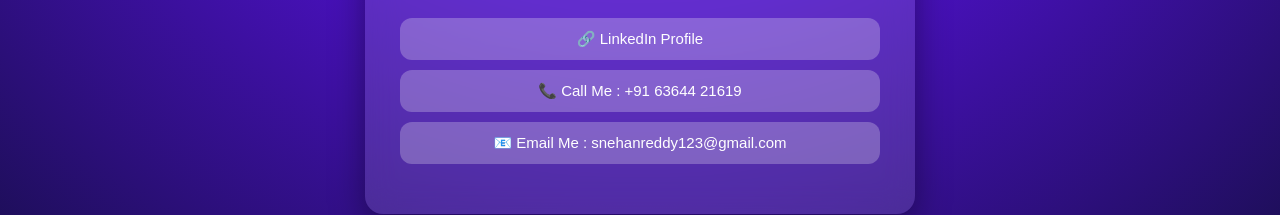
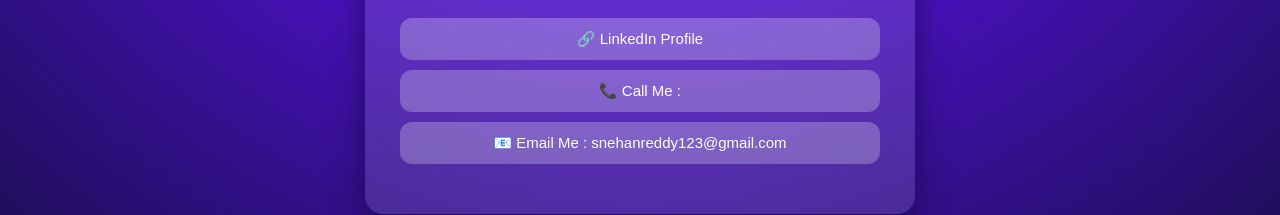
Before and after one commit to snehanreddy123-create/website-demo, a plain HTML site: page contact.html in a window 1280 px wide. Shown: the part 512-727 px from the top of the page. Drawn offline with Linux system fonts and the light colour scheme.

Commit message:
Update contact.html

```diff
--- a/contact.html
+++ b/contact.html
@@ -187,7 +187,7 @@
 
     <div class="contact-links">
         <a href="https://www.linkedin.com/in/sneha-n-reddy-061386326?utm_source=share_via&utm_content=profile&utm_medium=member_android" target="_blank">🔗 LinkedIn Profile</a>
-        <a href="tel:+916364421619">📞 Call Me : +91 63644 21619</a>
+        <a href="tel:">📞 Call Me : </a>
         <a href="mailto:snehanreddy@example.com">📧 Email Me : snehanreddy123@gmail.com</a>
     </div>
 </div>
```
